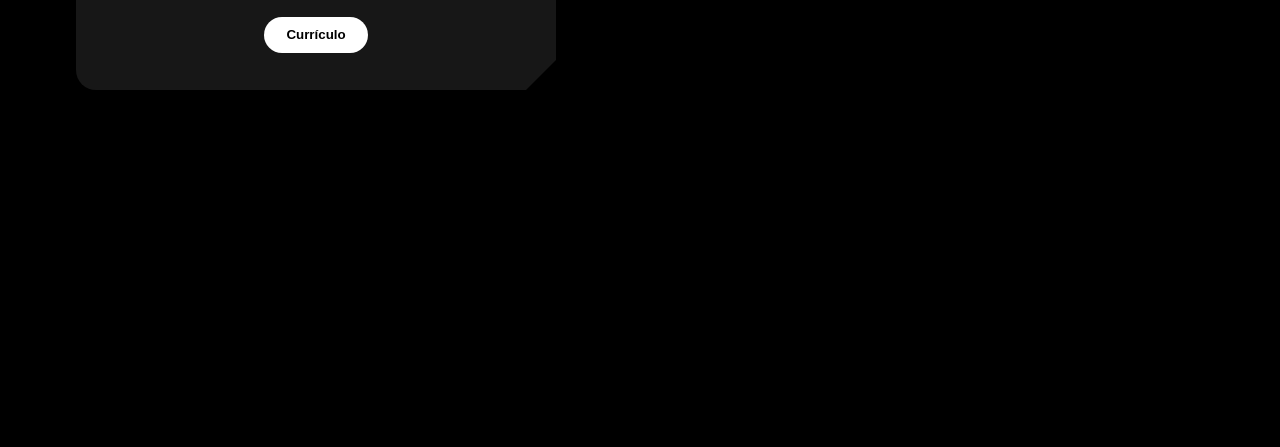
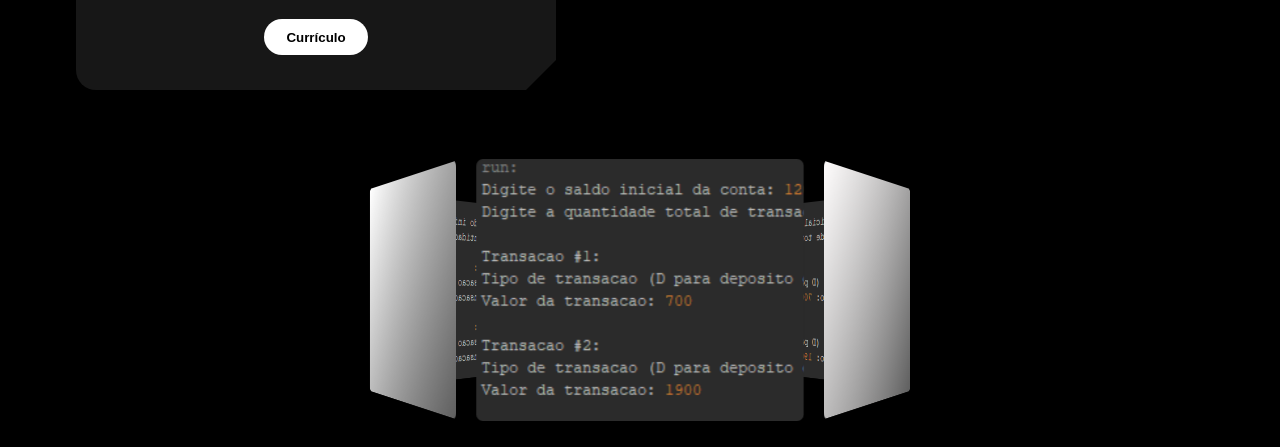
Before and after one commit to Leoyzs/Portfolio-, a plain HTML site: page index.html in a window 1280 px wide. Shown: the part 550-997 px from the top of the page. Before the commit the page ends 800 px from the top, so only its background shows below. Drawn offline with nearby package versions, Linux system fonts and the light colour scheme.

Commit message:
Mostrando projetos com carrosel e instanciando o script

```diff
--- a/Styless.css
+++ b/Styless.css
@@ -17,6 +17,7 @@ body {
     overflow-x: hidden; /* Esconder a barra de rolagem horizontal se a imagem for maior */
     position: relative; /* Para posicionar elementos filhos relativamente a este */
     background-color: #000000;
+    font-family: "Nunito", cursive;
 }
 
 /* Estilo para o conteúdo */
@@ -357,11 +358,12 @@ body {
   }
 
   .card .img {
-    width: 4.8em;
-    height: 4.8em;
+    width: 5em;
+    height: 5em;
     background: white;
     border-radius: 15px;
     margin: auto;
+
   }
 
   .card .share {
@@ -465,3 +467,110 @@ body {
     background-color: #f0f0f0; /* Cor de fundo */
     top: 150%;
   }
+
+  /* realizando css carrosel*/
+
+
+  @import url("https://fonts.googleapis.com/css2?family=Nunito:ital,wght@0,700;1,700&display=swap");
+
+
+.conteudo__geral {
+  display: flex;
+  justify-content: center;
+  align-items: center;
+  height: 100vh;
+  margin-top: -25%;
+}
+
+
+
+
+.container {
+  display: flex;
+  justify-content: center;
+  align-items: center;
+}
+
+.container-carrossel {
+  --widthItem: 150px;
+  --heightItem: 100px;
+  width: var(--widthItem);
+  height: var(--heightItem);
+  perspective: 1000px;
+}
+
+.carrossel {
+  --rotatey: 0;
+  font-size: 4rem;
+  position: relative;
+  transform: rotatey(var(--rotatey));
+  transform-style: preserve-3d;
+  user-select: none;
+  cursor: grab;
+}
+
+.carrossel-item {
+  opacity: 1;
+  position: absolute;
+  display: flex;
+  justify-content: center;
+  align-items: center;
+  border-radius: 5px;
+  transition: opacity 0.5s;
+}
+
+.carrossel-item:hover {
+  opacity: 1;
+}
+
+.carrossel,
+.carrossel-item {
+  width: 100%;
+  height: 100%;
+}
+/* background: linear-gradient(-229deg, #642B73, #C6426E); */
+
+.carrossel-item:nth-child(1) {
+  --rotatey: 0;
+  transform: rotatey(var(--rotatey)) translatez(var(--tz));
+  background: linear-gradient(-229deg, #ffffff, #000000);
+  background-image: url('Imagens/ProgramaçãoContaBancaria.png');
+}
+
+.carrossel-item:nth-child(2) {
+  --rotatey: 0;
+  transform: rotatey(var(--rotatey)) translatez(var(--tz));
+  background: linear-gradient(-229deg, #fffdfd, #5f5f5f);
+}
+
+.carrossel-item:nth-child(3) {
+  --rotatey: 0;
+  transform: rotatey(var(--rotatey)) translatez(var(--tz));
+  background: linear-gradient(-229deg, #ffffff, #000000);
+  background-image: url('Imagens/ProgramaçãoContaBancaria.png');
+}
+.carrossel-item:nth-child(4) {
+  --rotatey: 0;
+  transform: rotatey(var(--rotatey)) translatez(var(--tz));
+  background: linear-gradient(-229deg, #ffffff, #5f5f5f);
+}
+
+.carrossel-item:nth-child(5) {
+  --rotate: 0;
+  transform: rotatey(var(--rotatey)) translatez(var(--tz));
+  background: linear-gradient(-229deg, #ffffff, #000000);
+  background-image: url('Imagens/ProgramaçãoContaBancaria.png');
+}
+
+.carrossel-item:nth-child(6) {
+  --rotatey: 0;
+  transform: rotatey(var(--rotatey)) translatez(var(--tz));
+  background: linear-gradient(-229deg, #ffffff, #5f5f5f);
+}
+
+@media screen and (min-width: 576px) {
+  .container-carrossel {
+    --widthItem: 250px;
+    --heightItem: 200px;
+  }
+}
--- a/index.html
+++ b/index.html
@@ -71,46 +71,23 @@
 
   </div>
 
-      <!-- Script para donwload do currículo -->
-      <script>
-        // Seleciona o botão de currículo pelo ID
-        const downloadButton = document.getElementById('download-curriculum');
+  <div class="conteudo__geral">
+    <div class="container">
+        <div class="container-carrossel">
+            <div class="carrossel">
+                <a class="carrossel-item" href="https://github.com/Leoyzs/Java-projetos-DIO"></a>
+                <div class="carrossel-item"></div>
+                <a class="carrossel-item" href="https://github.com/Leoyzs/Java-projetos-DIO"></a>
+                <div class="carrossel-item"></div>
+                <a class="carrossel-item" href="https://github.com/Leoyzs/Java-projetos-DIO"></a>
+                <div class="carrossel-item"></div>
 
-        // URL do arquivo PDF
-        const pdfUrl = 'Arquivos/Currículo.pdf';
+            </div>
+        </div>
+    </div>
+</div>
 
-        // Função para iniciar o download ao clicar no botão
-        downloadButton.addEventListener('click', () => {
-            // Cria um link temporário
-            const link = document.createElement('a');
-            link.href = pdfUrl;
-            link.target = '_blank'; // Abre o link em uma nova aba, se necessário
-            link.setAttribute('download', 'curriculo.pdf'); // Nome do arquivo a ser baixado
-            document.body.appendChild(link);
-            link.click();
-            document.body.removeChild(link);
-        });
-    </script>
-
-    <!--SCRIPT PARA BOTOES HOME ABOUT ETC-->
-    <script src="https://ajax.googleapis.com/ajax/libs/jquery/3.5.1/jquery.min.js"></script>
-<script>
-    $(document).ready(function() {
-        // Adiciona scroll suave para todos os links âncora
-        $("a").on('click', function(event) {
-            if (this.hash !== "") {
-                event.preventDefault();
-                var hash = this.hash;
-                $('html, body').animate({
-                    scrollTop: $(hash).offset().top
-                }, 800, function(){
-                    window.location.hash = hash;
-                });
-            }
-        });
-    });
-</script>
-
+  <script src="./script.js"></script>
 
 
 </body>
--- /dev/null
+++ b/script.js
@@ -0,0 +1,152 @@
+
+src="https://ajax.googleapis.com/ajax/libs/jquery/3.5.1/jquery.min.js"
+
+        // Seleciona o botão de currículo pelo ID
+        const downloadButton = document.getElementById('download-curriculum');
+
+        // URL do arquivo PDF
+        const pdfUrl = 'Arquivos/Currículo.pdf';
+
+        // Função para iniciar o download ao clicar no botão
+        downloadButton.addEventListener('click', () => {
+            // Cria um link temporário
+            const link = document.createElement('a');
+            link.href = pdfUrl;
+            link.target = '_blank'; // Abre o link em uma nova aba, se necessário
+            link.setAttribute('download', 'curriculo.pdf'); // Nome do arquivo a ser baixado
+            document.body.appendChild(link);
+            link.click();
+            document.body.removeChild(link);
+
+        });
+            // script de carrosel
+
+            const container = document.querySelector(".container");
+const containercarrossel = container.querySelector(".container-carrossel");
+const carrossel = container.querySelector(".carrossel");
+const carrosselItems = carrossel.querySelectorAll(".carrossel-item");
+
+// Iniciamos variables que cambiaran su estado.
+let isMouseDown = false;
+let currentMousePos = 0;
+let lastMousePos = 0;
+let lastMoveTo = 0;
+let moveTo = 0;
+
+const createcarrossel = () => {
+  const carrosselProps = onResize();
+  const length = carrosselItems.length; // Longitud del array
+  const degress = 360 / length; // Grados por cada item
+  const gap = 20; // Espacio entre cada item
+  const tz = distanceZ(carrosselProps.w, length, gap);
+
+  const fov = calculateFov(carrosselProps);
+  const height = calculateHeight(tz);
+
+  container.style.width = tz * 2 + gap * length + "px";
+  container.style.height = height + "px";
+
+  carrosselItems.forEach((item, i) => {
+    const degressByItem = degress * i + "deg";
+    item.style.setProperty("--rotatey", degressByItem);
+    item.style.setProperty("--tz", tz + "px");
+  });
+};
+
+// Funcion que da suavidad a la animacion
+const lerp = (a, b, n) => {
+  return n * (a - b) + b;
+};
+
+// https://3dtransforms.desandro.com/carousel
+const distanceZ = (widthElement, length, gap) => {
+  return widthElement / 2 / Math.tan(Math.PI / length) + gap; // Distancia Z de los items
+};
+
+// Calcula el alto del contenedor usando el campo de vision y la distancia de la perspectiva
+const calculateHeight = (z) => {
+  const t = Math.atan((90 * Math.PI) / 180 / 2);
+  const height = t * 2 * z;
+
+  return height;
+};
+
+// Calcula el campo de vision del carrossel
+const calculateFov = (carrosselProps) => {
+  const perspective = window
+    .getComputedStyle(containercarrossel)
+    .perspective.split("px")[0];
+
+  const length =
+    Math.sqrt(carrosselProps.w * carrosselProps.w) +
+    Math.sqrt(carrosselProps.h * carrosselProps.h);
+  const fov = 2 * Math.atan(length / (2 * perspective)) * (180 / Math.PI);
+  return fov;
+};
+
+// Obtiene la posicion X y evalua si la posicion es derecha o izquierda
+const getPosX = (x) => {
+  currentMousePos = x;
+
+  moveTo = currentMousePos < lastMousePos ? moveTo - 2 : moveTo + 2;
+
+  lastMousePos = currentMousePos;
+};
+
+const update = () => {
+  lastMoveTo = lerp(moveTo, lastMoveTo, 0.05);
+  carrossel.style.setProperty("--rotatey", lastMoveTo + "deg");
+
+  requestAnimationFrame(update);
+};
+
+const onResize = () => {
+  // Obtiene la propiedades del tamaño de carrossel
+  const boundingcarrossel = containercarrossel.getBoundingClientRect();
+
+  const carrosselProps = {
+    w: boundingcarrossel.width,
+    h: boundingcarrossel.height,
+  };
+
+  return carrosselProps;
+};
+
+const initEvents = () => {
+  // Eventos del mouse
+  carrossel.addEventListener("mousedown", () => {
+    isMouseDown = true;
+    carrossel.style.cursor = "grabbing";
+  });
+  carrossel.addEventListener("mouseup", () => {
+    isMouseDown = false;
+    carrossel.style.cursor = "grab";
+  });
+  container.addEventListener("mouseleave", () => (isMouseDown = false));
+
+  carrossel.addEventListener(
+    "mousemove",
+    (e) => isMouseDown && getPosX(e.clientX)
+  );
+
+  // Eventos del touch
+  carrossel.addEventListener("touchstart", () => {
+    isMouseDown = true;
+    carrossel.style.cursor = "grabbing";
+  });
+  carrossel.addEventListener("touchend", () => {
+    isMouseDown = false;
+    carrossel.style.cursor = "grab";
+  });
+  container.addEventListener(
+    "touchmove",
+    (e) => isMouseDown && getPosX(e.touches[0].clientX)
+  );
+
+  window.addEventListener("resize", createcarrossel);
+
+  update();
+  createcarrossel();
+};
+
+initEvents();
```
Also changed, not shown: Imagens/ProgramaçãoContaBancaria.png (added).
